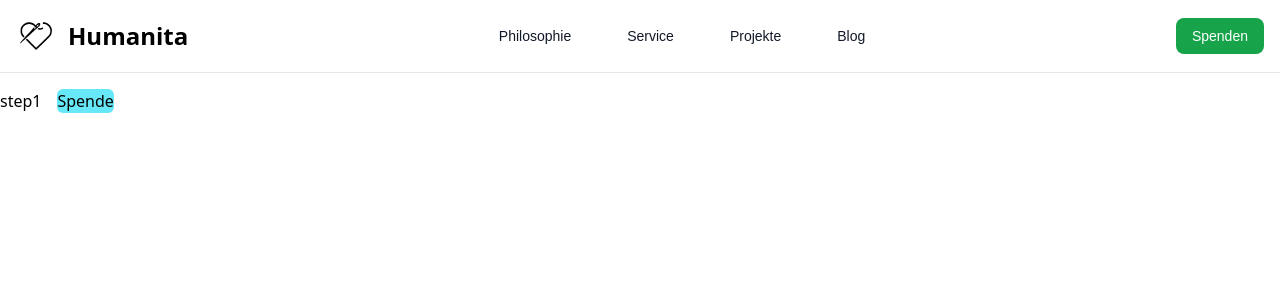
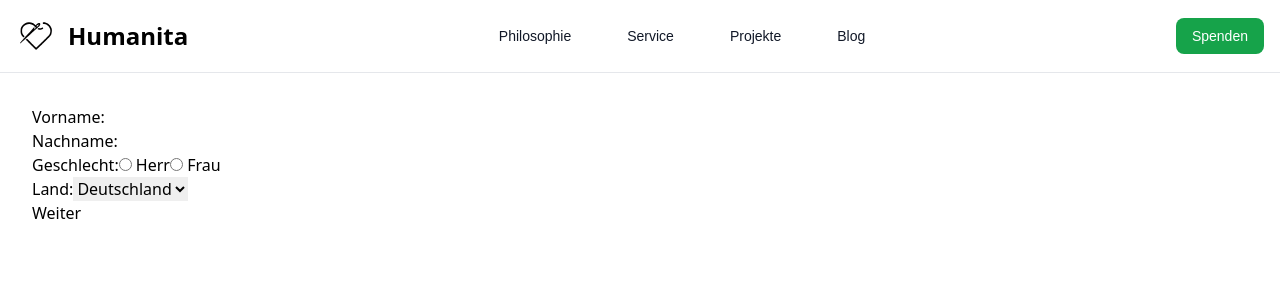
Before and after one commit to TobiasHuppertz/IPWA01-01, a React (Vite) app in the folder humanita/: page /forms/spende in a window 1280 px wide. Shown: the top 300 px of the page. Built offline with nearby package versions, Linux system fonts and the light colour scheme.

Commit message:
Added PersonInformation, Confirm components; Tested first functionality in Forms

```diff
--- /dev/null
+++ b/humanita/src/components/forms/spende/Confirm.jsx
@@ -0,0 +1,20 @@
+import { Link, useLocation } from "react-router-dom";
+
+export default function pageConfirm() {
+  const { state } = useLocation();
+
+  return (
+    <div className="p-8">
+      <p>Vorname: {state.firstName}</p>
+      <p>Nachname: {state.lastName}</p>
+      <p>Geschlecht: {state.gender}</p>
+      <p>Country: {state.country}</p>
+      <Link to="../" state={state}>
+        <button>Zurück</button>
+      </Link>
+      <Link to="#">
+        <button>Bestätigen</button>
+      </Link>
+    </div>
+  )
+}
--- /dev/null
+++ b/humanita/src/components/forms/spende/PersonInformation.jsx
@@ -0,0 +1,43 @@
+import { useEffect } from "react";
+import { useForm } from "react-hook-form";
+import { useNavigate, useLocation } from "react-router-dom";
+
+export default function pagePersonInformation() {
+
+  const navigate = useNavigate();
+  const { state } = useLocation();
+  const { register, reset, handleSubmit } = useForm();
+
+  const onSubmit = handleSubmit((data) => {
+    navigate("./Confirm", { state: data });
+  });
+
+  useEffect(() => {
+    reset(state);
+  }, []);
+
+  return (
+  <form onSubmit={onSubmit} className="p-8">
+    <div>
+      Vorname: <input type="text" {...register("firstName")} />
+    </div>
+    <div>
+      Nachname: <input type="text" {...register("lastName")} />
+    </div>
+    <div>
+      Geschlecht:
+      <input type="radio" value="Herr" {...register("gender")} /> Herr
+      <input type="radio" value="Frau" {...register("gender")} /> Frau
+    </div>
+    <div>
+      Land:
+      <select {...register("country")}>
+        <option value="Deutschland">Deutschland</option>
+        <option value="Austria">Österreich</option>
+        <option value="Swiss">Schweiz</option>
+      </select>
+    </div>
+    <button type="submit">Weiter</button>
+  </form>
+  )
+}
--- a/humanita/src/components/forms/spende/Step1.jsx
+++ /dev/null
@@ -1,15 +0,0 @@
-import { Link } from 'react-router-dom';
-
-export default function Step1() {
-  return (
-    <div>
-      step1
-      <Link to="./step2">
-        <button className="mx-4 my-4 bg-cyan-300 rounded-md">
-            Spende
-        </button>
-        </Link>
-    </div>
-
-  )
-}
--- a/humanita/src/components/forms/spende/Step2.jsx
+++ /dev/null
@@ -1,5 +0,0 @@
-export default function Step2() {
-  return (
-    <div>Step2</div>
-  )
-}
--- a/humanita/src/main.jsx
+++ b/humanita/src/main.jsx
@@ -7,8 +7,8 @@ import App from './App.jsx'
 import DonationForm from './DonationForm.jsx';
 import DonationFormKiosk from './DonationFormKiosk.jsx';
 
-import Step1 from './components/forms/spende/step1.jsx';
-import Step2 from './components/forms/spende/Step2.jsx';
+import PersonInformation from './components/forms/spende/PersonInformation.jsx';
+import Confirm from './components/forms/spende/Confirm.jsx';
 import Step3 from './components/forms/spende/Step3.jsx';
 
 import Step1Kiosk from './components/forms/spende/kiosk/Step1.jsx';
@@ -20,8 +20,8 @@ createRoot(document.getElementById('root')).render(
           <Routes>
             <Route path="/" element={<App />} />
             <Route path="/forms/spende" element={<DonationForm />}>
-              <Route index element={<Step1 />} />
-              <Route path="step2" element={<Step2 />} />
+              <Route index element={<PersonInformation />} />
+              <Route path="Confirm" element={<Confirm />} />
               <Route path="step3" element={<Step3 />} />
             </Route>
             <Route path="/forms/spende/kiosk" element={<DonationFormKiosk />}>
```
